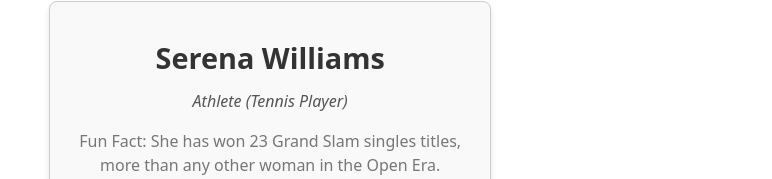
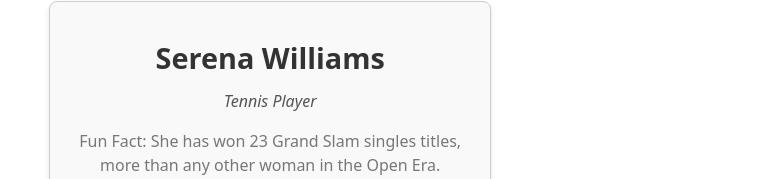
Before and after one commit to Ghabaei-Behzad/module10a-profile, a React (Vite) app: page / in a window 1280 px wide. Shown: the part 461-640 px from the top of the page, without its empty margins (254-1026 px from the left). Built offline with nearby package versions, Linux system fonts and the light colour scheme.

Commit message:
Update App.jsx
improvements and editing

```diff
--- a/src/App.jsx
+++ b/src/App.jsx
@@ -19,12 +19,14 @@ function App() {
         name="J.K. Rowling"
         occupation="Author"
         funFact="She originally published the first Harry Potter book under the name Joanne Rowling."
+        details=" is an incredibly influential author whose works have shaped modern literature. They are known for their compelling narratives and intricate character development."
       />
 
       <Profile
         name="Serena Williams"
-        occupation="Athlete (Tennis Player)"
+        occupation="Tennis Player"
         funFact="She has won 23 Grand Slam singles titles, more than any other woman in the Open Era."
+        details=" won four Olympic gold medals, three in women's doubles an all-time joint record in tennis, shared with her sister.  The duo are the only women in the Open Era to win Olympic gold in both singles and doubles."
       />
 
     </div>
```
